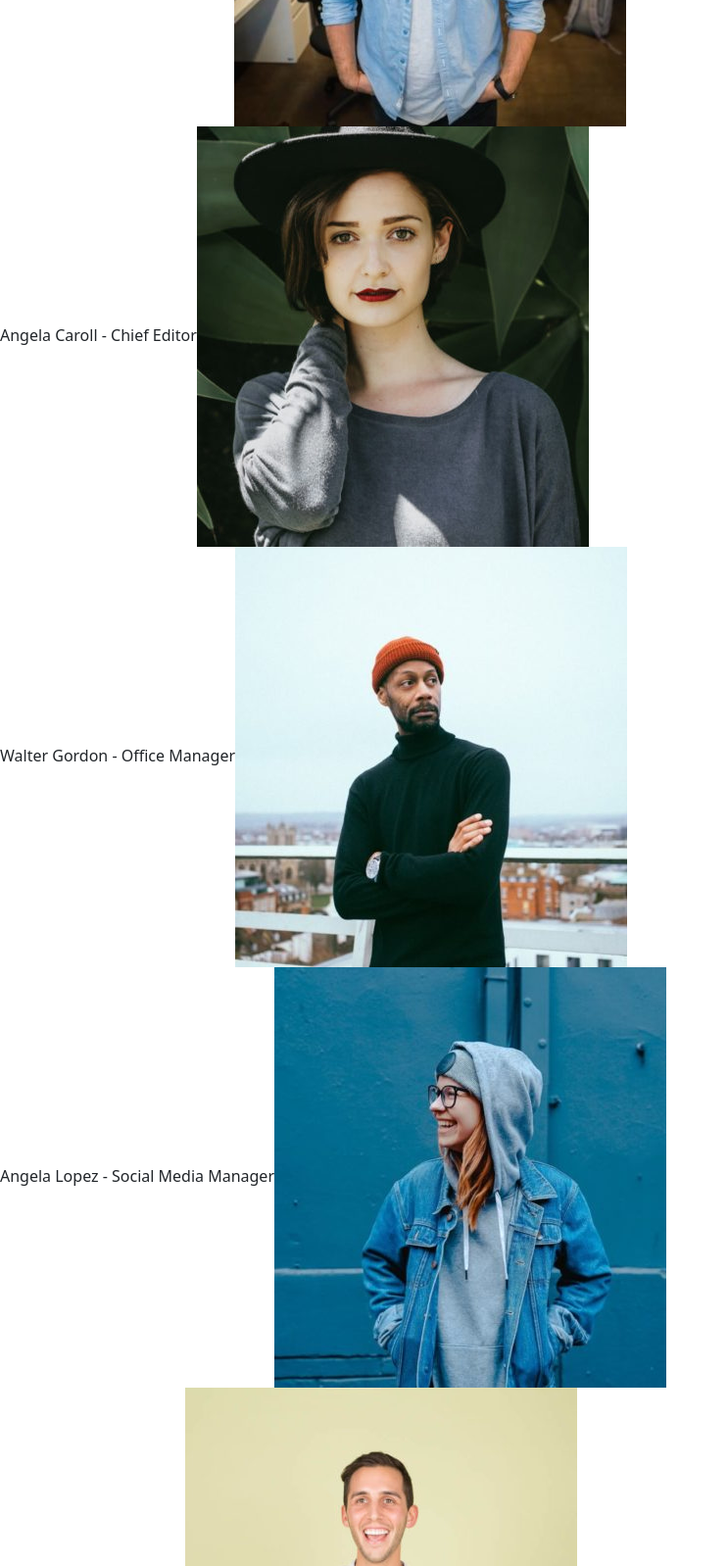
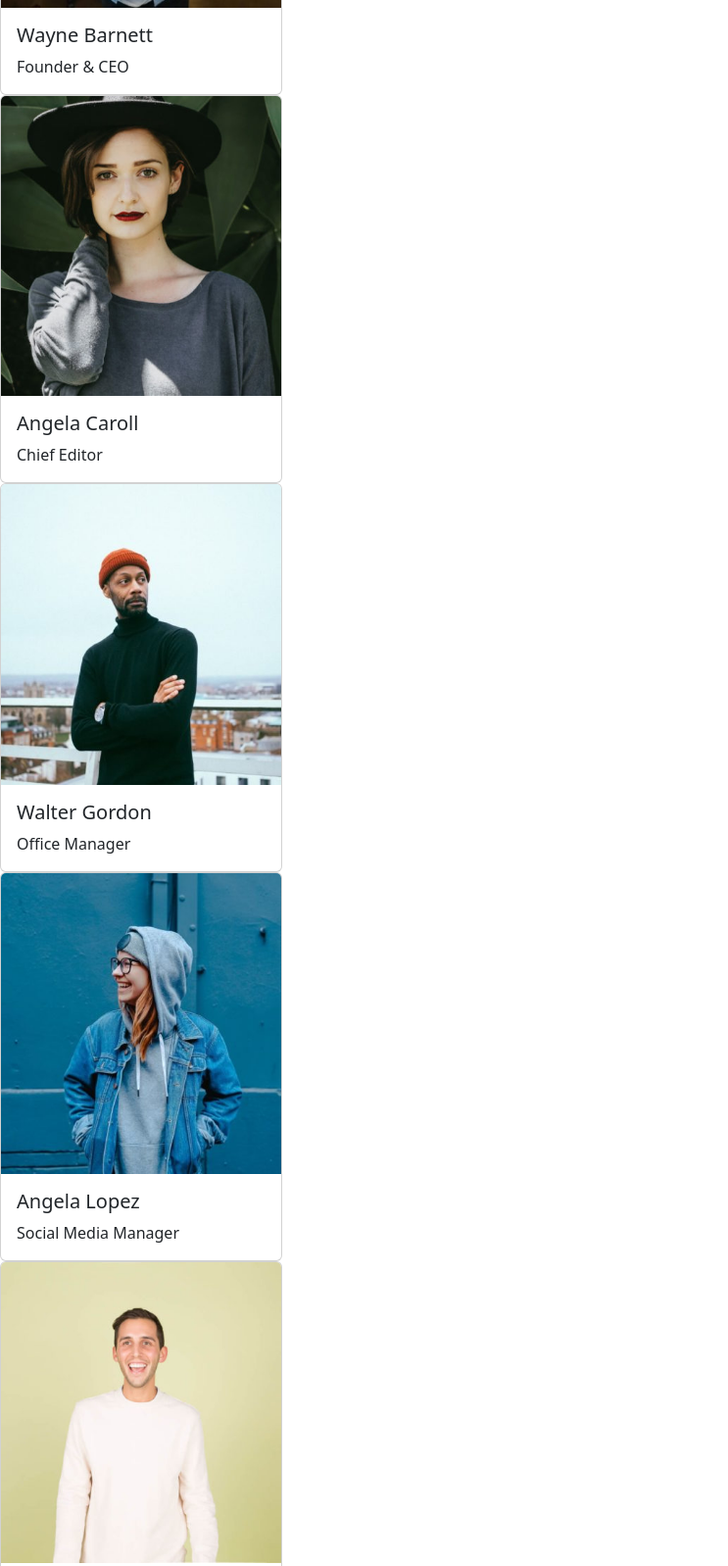
Before and after one commit to albertotaddeucci/js-our-team, a plain HTML site: page index.html in a window 1280 px wide. Shown: the part 300-1898 px from the top of the page at 98% size, without its empty margins (0-743 px from the left). Drawn offline with nearby package versions, Linux system fonts and the light colour scheme.

Commit message:
inserimento in card

```diff
--- a/index.html
+++ b/index.html
@@ -14,6 +14,50 @@
 </head>
 <body>
 
+
+    <div class="card" style="width: 18rem;">
+        <img src="..." class="card-img-top" alt="...">
+        <div class="card-body">
+          <h5 class="card-title">Card title</h5>
+          <p class="card-text">Some quick example text to build on the card title and make up the bulk of the card's content.</p>
+        </div>
+    </div>
+    <div class="card" style="width: 18rem;">
+        <img src="..." class="card-img-top" alt="...">
+        <div class="card-body">
+          <h5 class="card-title">Card title</h5>
+          <p class="card-text">Some quick example text to build on the card title and make up the bulk of the card's content.</p>
+        </div>
+    </div>
+    <div class="card" style="width: 18rem;">
+        <img src="..." class="card-img-top" alt="...">
+        <div class="card-body">
+          <h5 class="card-title">Card title</h5>
+          <p class="card-text">Some quick example text to build on the card title and make up the bulk of the card's content.</p>
+        </div>
+    </div>
+    <div class="card" style="width: 18rem;">
+        <img src="..." class="card-img-top" alt="...">
+        <div class="card-body">
+          <h5 class="card-title">Card title</h5>
+          <p class="card-text">Some quick example text to build on the card title and make up the bulk of the card's content.</p>
+        </div>
+    </div>
+    <div class="card" style="width: 18rem;">
+        <img src="..." class="card-img-top" alt="...">
+        <div class="card-body">
+          <h5 class="card-title">Card title</h5>
+          <p class="card-text">Some quick example text to build on the card title and make up the bulk of the card's content.</p>
+        </div>
+    </div>
+    <div class="card" style="width: 18rem;">
+        <img src="..." class="card-img-top" alt="...">
+        <div class="card-body">
+          <h5 class="card-title">Card title</h5>
+          <p class="card-text">Some quick example text to build on the card title and make up the bulk of the card's content.</p>
+        </div>
+    </div>
+
     <div></div>
 
     <img src="" alt="">
--- a/js/script.js
+++ b/js/script.js
@@ -39,22 +39,16 @@ const teamMembers = [
 
 
 
-//variabile per stampa in pagina
-const membersElement = document.querySelector("div");
-
 
 //stampa in console delle varie proprietà degli oggetti
 for (i=0; i<teamMembers.length;i++){
 
     let actualMember = teamMembers[i];
-    let img = document.createElement("img")
-
-    membersElement.innerHTML += `${actualMember.nome} - ${actualMember.ruolo}`
 
 
-    membersElement.append(img)
-    img.src += actualMember.foto
+    document.querySelector(`div:nth-of-type(${i+1}) h5`).innerHTML = `${actualMember.nome}`
+    document.querySelector(`div:nth-of-type(${i+1}) p`).innerHTML = `${actualMember.ruolo}`
+    document.querySelector(`div:nth-of-type(${i+1}) img`).src = `${actualMember.foto}`
 
-    membersElement.innerHTML += "<br>"
 
 }
```
